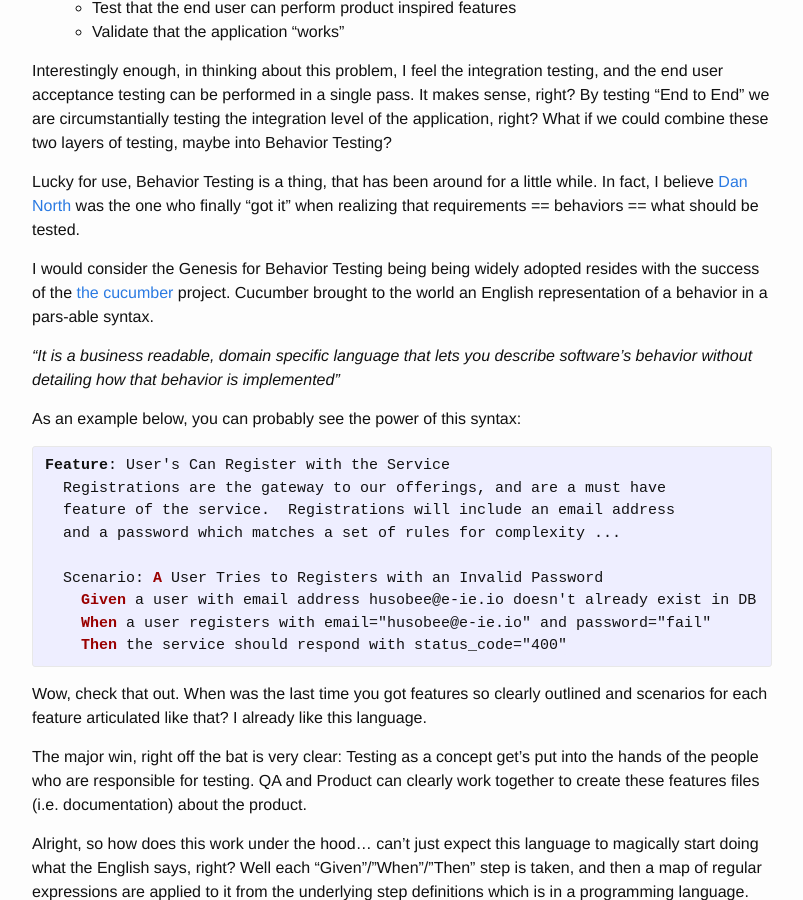
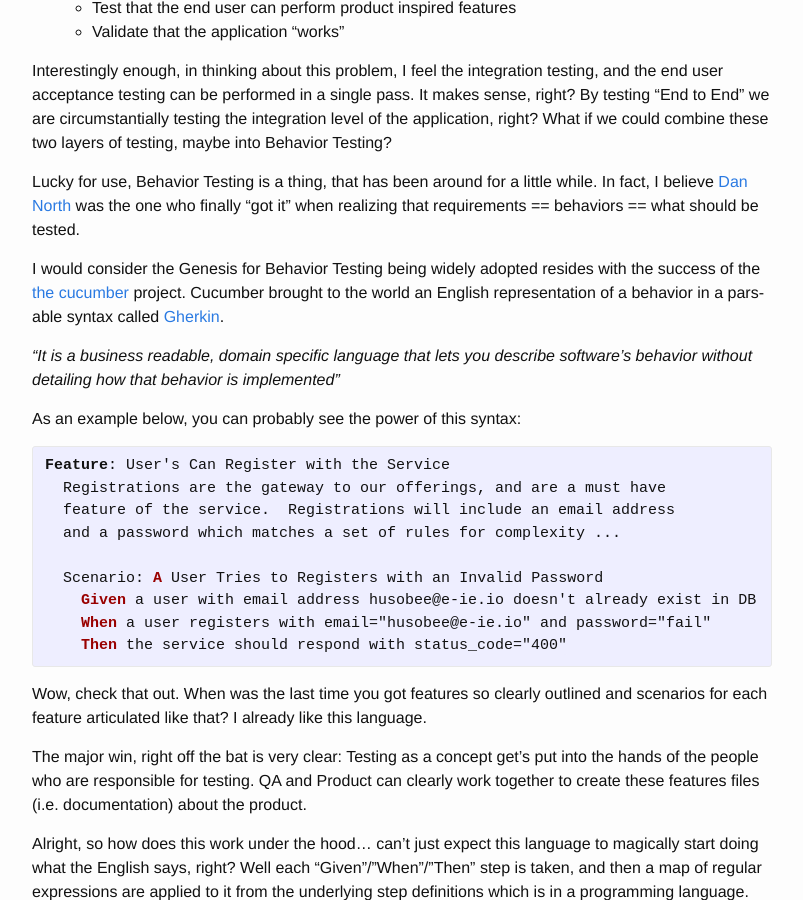
Before and after one commit to husobee/husobee.github.io, a Jekyll site: the page built from _posts/2015-06-13-automate-behaviors.markdown, in a window 1280 px wide and 900 px high, scrolled down 459 px. Shown: the whole window, without its empty margins (238-1041 px from the left). Built offline with Jekyll 4.4.1, drawn with Linux system fonts in a browser that asks for light colours.

Commit message:
behavior testing blog - errors corrected

```diff
--- a/_posts/2015-06-13-automate-behaviors.markdown
+++ b/_posts/2015-06-13-automate-behaviors.markdown
@@ -32,10 +32,10 @@ Lucky for use, Behavior Testing is a thing, that has been around for a little
 while.  In fact, I believe [Dan North][dannorth-bdd] was the one who finally
 "got it" when realizing that requirements == behaviors == what should be tested.
 
-I would consider the Genesis for Behavior Testing being being widely adopted
+I would consider the Genesis for Behavior Testing being widely adopted
 resides with the success of the [the cucumber][cucumber] project.  Cucumber
 brought to the world an English representation of a behavior in a pars-able
-syntax.
+syntax called [Gherkin][gherkin].
 
 *"It is a business readable, domain specific language that lets you describe
 software's behavior without detailing how that behavior is implemented"*
```
